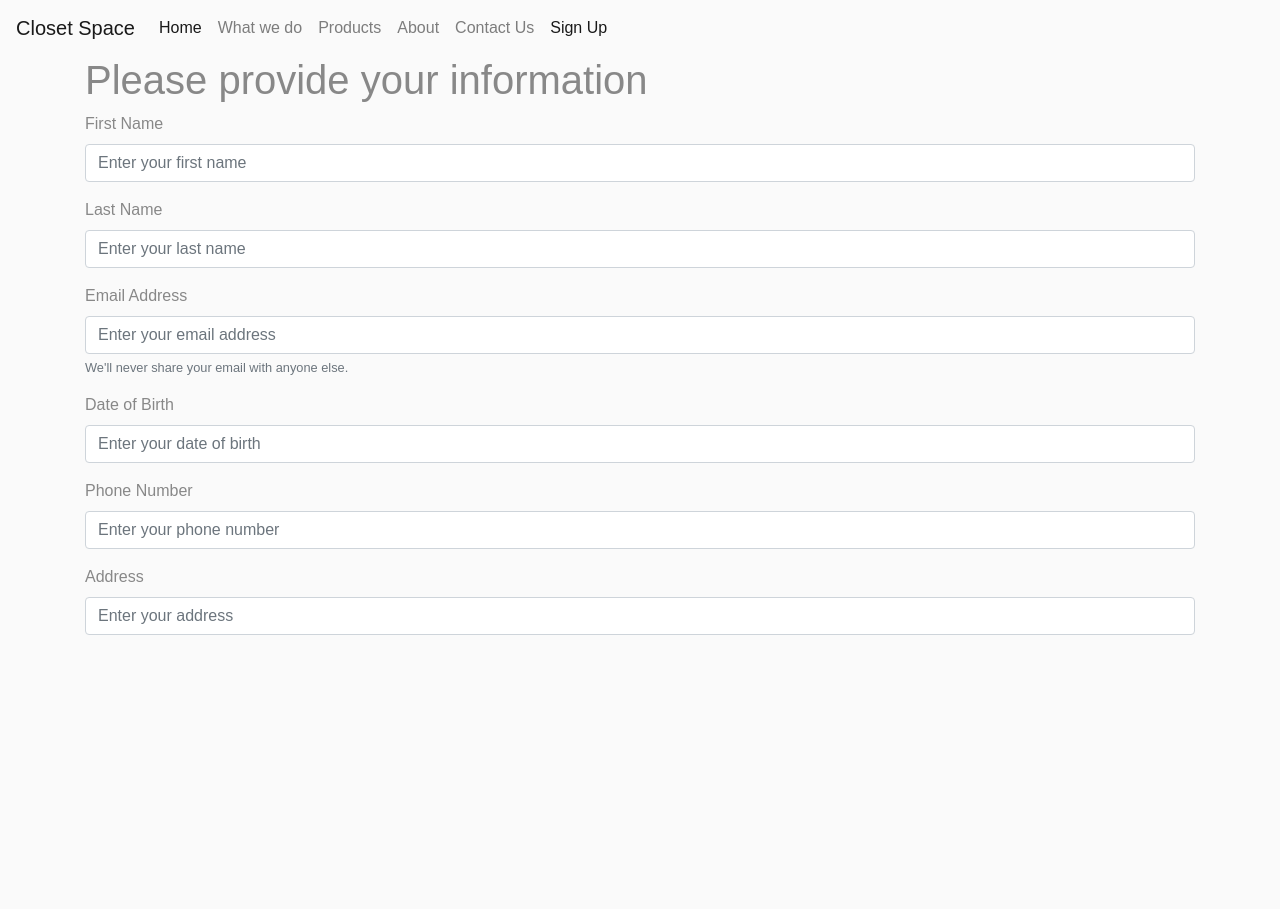
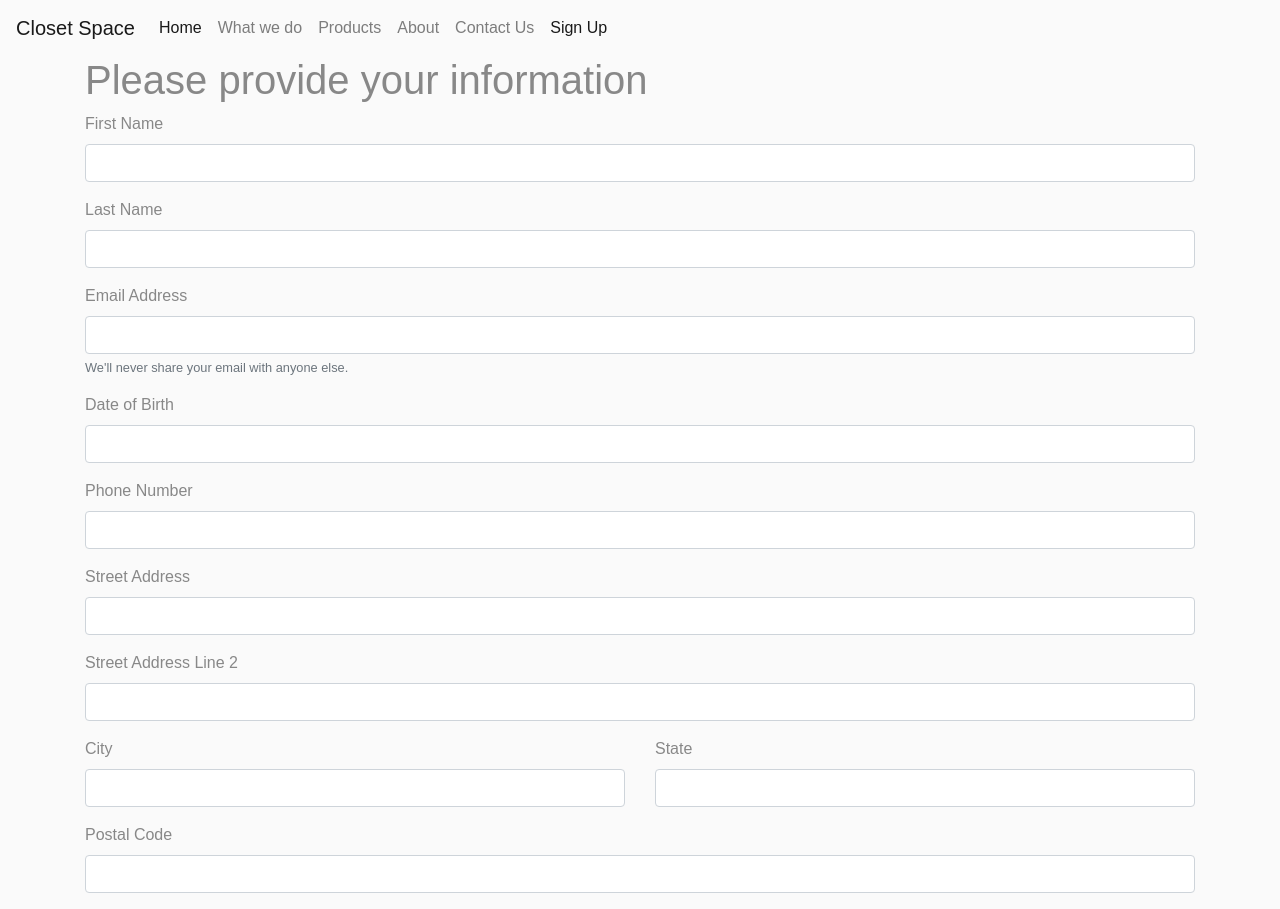
Before and after one commit to Closet-Space/closet-space-ui, an Angular app: page /signup in a window 1280 px wide. Before the commit the page ends 800 px from the top, so only its background shows below. Built offline with nearby package versions, Linux system fonts and the light colour scheme.

Commit message:
Included full address inputs

```diff
--- a/src/app/user-sign-up-form/user-sign-up-form.component.html
+++ b/src/app/user-sign-up-form/user-sign-up-form.component.html
@@ -6,7 +6,6 @@
       type="firstName"
       class="form-control"
       id="inputFirstName"
-      placeholder="Enter your first name"
     />
   </div>
   <div class="form-group">
@@ -15,7 +14,6 @@
       type="lastName"
       class="form-control"
       id="inputLastName"
-      placeholder="Enter your last name"
     />
   </div>
   <div class="form-group">
@@ -25,7 +23,6 @@
       class="form-control"
       id="exampleInputEmail"
       aria-describedby="emailHelp"
-      placeholder="Enter your email address"
     />
     <small id="emailHelp" class="form-text text-muted"
       >We'll never share your email with anyone else.</small
@@ -37,7 +34,6 @@
       type="birthDate"
       class="form-control"
       id="inputBirthDate"
-      placeholder="Enter your date of birth"
     />
   </div>
   <div class="form-group">
@@ -46,16 +42,54 @@
       type="PhoneNumber"
       class="form-control"
       id="inputPhoneNumber"
-      placeholder="Enter your phone number"
     />
   </div>
   <div class="form-group">
-    <label for="inputAddress">Address</label>
+    <label for="inputStreetAddressLine1">Street Address</label>
     <input
       type="Address"
       class="form-control"
-      id="inputAddress"
-      placeholder="Enter your address"
+      id="inputStreetAddressLine1"
+    />
+  </div>
+  <div class="form-group">
+    <label for="inputStreetAddressLine2">Street Address Line 2</label>
+    <input
+      type="Address"
+      class="form-control"
+      id="inputStreetAddressLine2"
+    />
+  </div>
+
+  <div class="row">
+    <div class="col">
+      <div class="form-group">
+        <label for="inputCity">City</label>
+        <input
+          type="City"
+          class="form-control"
+          id="inputCity"
+          />
+      </div>
+    </div>
+    <div class="col">
+      <div class="form-group">
+        <label for="inputState">State</label>
+        <input
+          type="State"
+          class="form-control"
+          id="inputState"
+          />
+      </div>
+    </div>
+  </div>
+
+  <div class="form-group">
+    <label for="inputPostalCode">Postal Code</label>
+    <input
+      type="PostalCode"
+      class="form-control"
+      id="inputPostalCode"
     />
   </div>
 </form>
```
